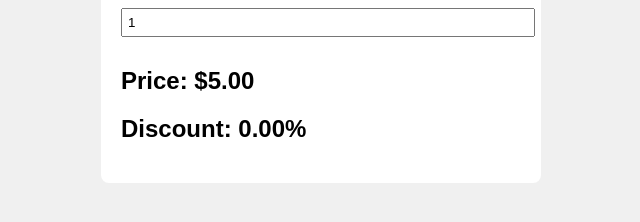
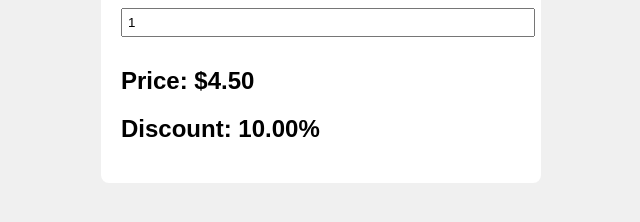
Before and after one commit to bossajie/regression-slider-units-and-price, a plain HTML site: page index.html in a window 1280 px wide. Shown: the part 136-358 px from the top of the page, 319-959 px from the left. Drawn offline with Linux system fonts and the light colour scheme.

Commit message:
change pricing

```diff
--- a/index.html
+++ b/index.html
@@ -42,28 +42,67 @@
 
   <script>
     const priceTiers = [
-   		{ maxQuantity: 10, price: 5.00 },
-            { maxQuantity: 25, price: 4.50 },
-            { maxQuantity: 50, price: 4.00 },
-            { maxQuantity: 100, price: 3.50 },
-            { maxQuantity: 150, price: 3.00 },
-            { maxQuantity: 200, price: 2.90 },
-            { maxQuantity: 250, price: 2.80 },
-            { maxQuantity: 300, price: 2.70 },
-            { maxQuantity: 400, price: 2.60 },
-            { maxQuantity: 500, price: 2.50 },
-            { maxQuantity: 750, price: 2.40 },
-            { maxQuantity: 1000, price: 2.20 },
-            { maxQuantity: 5000, price: 2.00 },
-            { maxQuantity: 10000, price: 1.75 },
-            { maxQuantity: 15000, price: 1.50 },
-            { maxQuantity: 20000, price: 1.40 },
-            { maxQuantity: 25000, price: 1.30 },
-            { maxQuantity: 30000, price: 1.20 },
-            { maxQuantity: 40000, price: 1.10 },
-            { maxQuantity: 50000, price: 1.05 },
-            { maxQuantity: 100000, price: 1.00 }
-    ];
+                {
+                    "maxQuantity" : 1,
+                    "price" : 5.0
+                },
+                {
+                    "maxQuantity" : 10,
+                    "price" : 4.5
+                },
+                {
+                    "maxQuantity" : 25,
+                    "price" : 4.0
+                },
+                {
+                    "maxQuantity" : 50,
+                    "price" : 3.5
+                },
+                {
+                    "maxQuantity" : 100,
+                    "price" : 3.0
+                },
+                {
+                    "maxQuantity" : 150,
+                    "price" : 2.9
+                },
+                {
+                    "maxQuantity" : 200,
+                    "price" : 2.8
+                },
+                {
+                    "maxQuantity" : 250,
+                    "price" : 2.7
+                },
+                {
+                    "maxQuantity" : 300,
+                    "price" : 2.6
+                },
+                {
+                    "maxQuantity" : 400,
+                    "price" : 2.5
+                },
+                {
+                    "maxQuantity" : 500,
+                    "price" : 2.4
+                },
+                {
+                    "maxQuantity" : 750,
+                    "price" : 2.2
+                },
+                {
+                    "maxQuantity" : 1000,
+                    "price" : 2.0
+                },
+                {
+                    "maxQuantity" : 5000,
+                    "price" : 1.75
+                },
+                {
+                    "maxQuantity" : 10000,
+                    "price" : 1.5
+                }
+            ];
 
     const getTieredPrice = (gbQuantity) => {
         const tier = priceTiers.find((tier) => gbQuantity < tier.maxQuantity);
```
